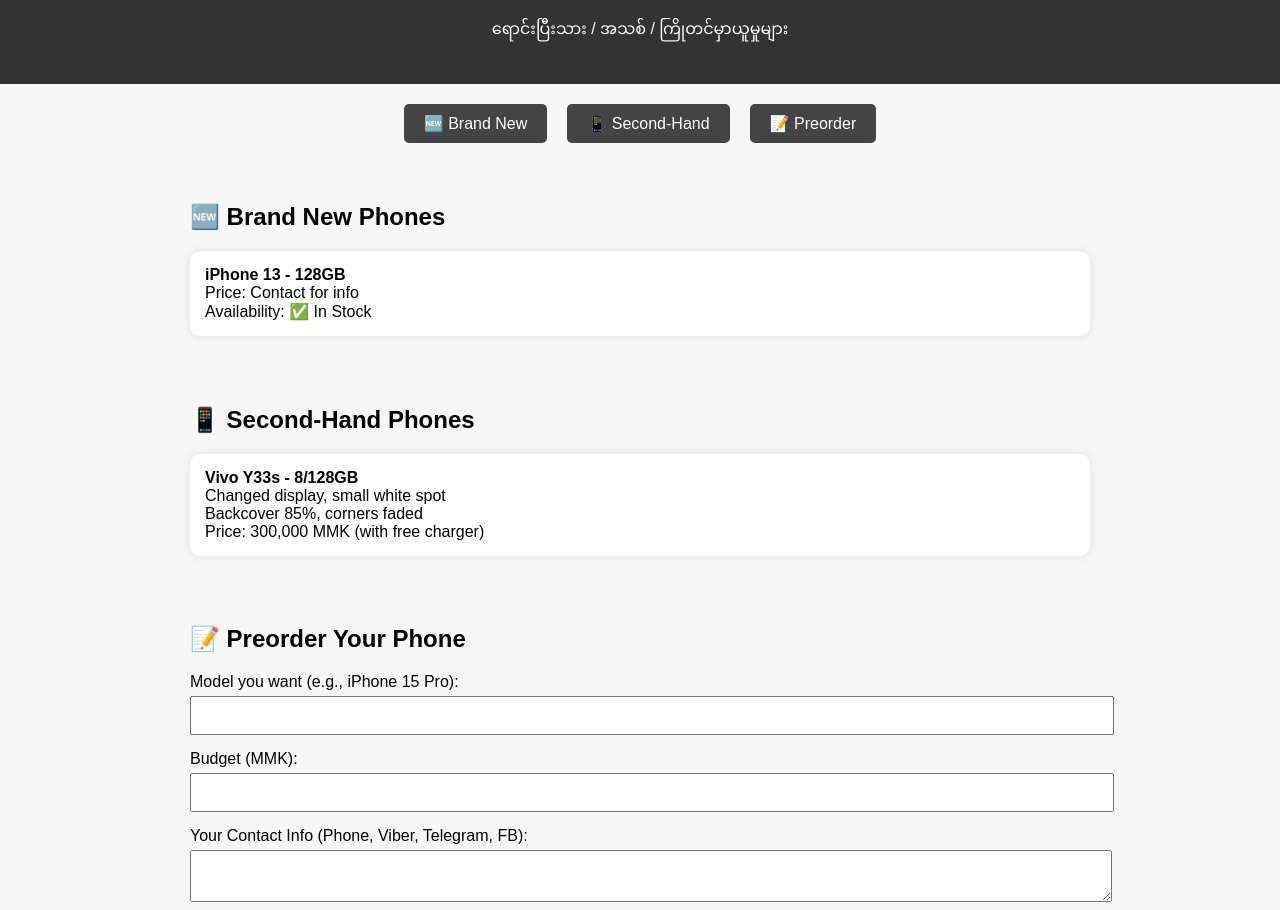
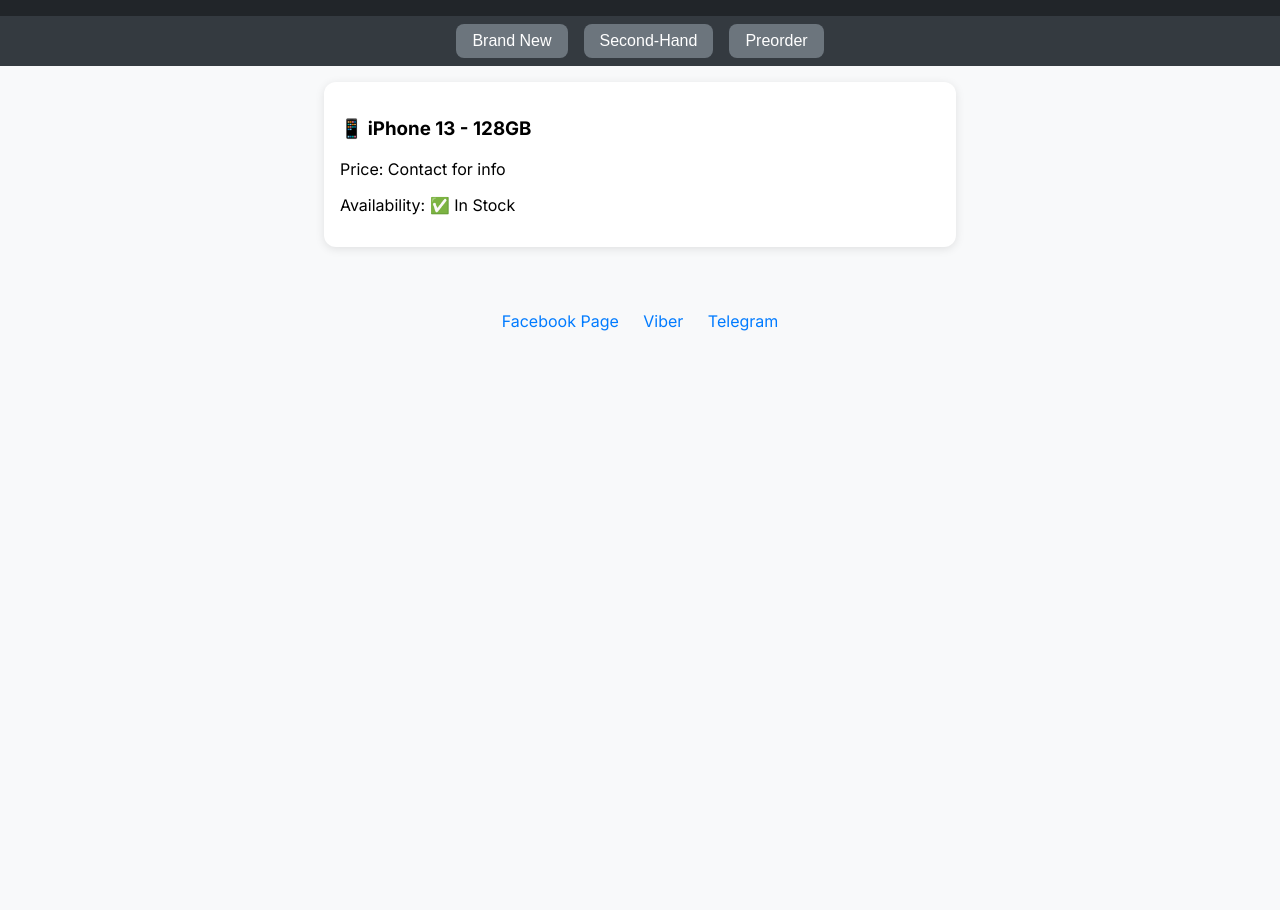
Before and after one commit to RAJUPOKHREL/rjmobile, a plain HTML site: page index.html in a window 1280 px wide. Shown: the part 121-1031 px from the top of the page. After the commit the page ends 800 px from the top, so only its background shows below. Drawn offline with Linux system fonts and the light colour scheme.

Commit message:
Update index.html

```diff
--- a/index.html
+++ b/index.html
@@ -4,52 +4,115 @@
   <meta charset="UTF-8" />
   <meta name="viewport" content="width=device-width, initial-scale=1.0" />
   <title>RJ MOBILE</title>
+  <link rel="preconnect" href="https://fonts.googleapis.com">
+  <link rel="preconnect" href="https://fonts.gstatic.com" crossorigin>
+  <link href="https://fonts.googleapis.com/css2?family=Inter:wght@400;600;700&display=swap" rel="stylesheet">
   <style>
     body {
-      font-family: sans-serif;
       margin: 0;
-      padding: 0;
-      background: #f7f7f7;
+      font-family: 'Inter', sans-serif;
+      background-color: #f8f9fa;
     }
+
     header {
-      background-color: #333;
-      color: #fff;
+      background-color: #212529;
+      color: white;
       text-align: center;
-      padding: 20px;
+      padding: 1rem 0;
+      box-shadow: 0 2px 5px rgba(0, 0, 0, 0.2);
     }
+
+    header h1 {
+      margin: 0;
+      font-size: 2rem;
+    }
+
+    header p {
+      margin: 0.3rem 0;
+      font-size: 0.95rem;
+    }
+
     nav {
       display: flex;
       justify-content: center;
-      gap: 20px;
-      margin: 20px 0;
+      gap: 1rem;
+      background-color: #343a40;
+      padding: 0.5rem;
     }
-    nav a {
+
+    nav button {
+      background: #6c757d;
+      color: white;
+      border: none;
+      padding: 0.5rem 1rem;
+      font-size: 1rem;
+      cursor: pointer;
+      border-radius: 8px;
+      transition: background 0.3s;
+    }
+
+    nav button:hover {
+      background: #495057;
+    }
+
+    .section {
+      display: none;
+      padding: 1rem;
+    }
+
+    .visible {
+      display: block;
+    }
+
+    .card {
+      background: white;
+      padding: 1rem;
+      border-radius: 12px;
+      box-shadow: 0 2px 10px rgba(0, 0, 0, 0.1);
+      margin-bottom: 1rem;
+      max-width: 600px;
+      margin-left: auto;
+      margin-right: auto;
+    }
+
+    .contact-links {
+      text-align: center;
+      margin: 2rem 0;
+    }
+
+    .contact-links a {
+      margin: 0 10px;
       text-decoration: none;
-      background: #444;
-      color: white;
-      padding: 10px 20px;
+      color: #007bff;
+    }
+
+    label {
+      display: block;
+      margin-top: 0.5rem;
+      font-weight: 600;
+    }
+
+    input, textarea {
+      width: 100%;
+      padding: 0.5rem;
+      margin-top: 0.2rem;
+      border: 1px solid #ced4da;
       border-radius: 5px;
     }
-    section {
-      max-width: 900px;
-      margin: auto;
-      padding: 20px;
+
+    button.submit-btn {
+      background-color: #198754;
+      color: white;
+      border: none;
+      padding: 0.5rem 1.5rem;
+      font-size: 1rem;
+      border-radius: 8px;
+      margin-top: 1rem;
+      cursor: pointer;
     }
-    .phone-box {
-      background: white;
-      margin: 10px 0;
-      padding: 15px;
-      border-radius: 10px;
-      box-shadow: 0 0 10px rgba(0,0,0,0.1);
-    }
-    form input, form textarea {
-      width: 100%;
-      padding: 10px;
-      margin: 5px 0 15px;
-    }
-    .contact-icons a {
-      margin-right: 10px;
-      font-size: 20px;
+
+    button.submit-btn:hover {
+      background-color: #157347;
     }
   </style>
 </head>
@@ -57,72 +120,82 @@
   <header>
     <h1>RJ MOBILE</h1>
     <p>Second-Hand, Brand New, and Preorders Available</p>
-    <p>ရောင်းပြီးသား / အသစ် / ကြိုတင်မှာယူမှုများ</p>
+    <p>အသစ် / တစ်ကြိမ်သုံး / ကြိုတင်မှာယူမှုများ</p>
   </header>
 
   <nav>
-    <a href="#brandnew">🆕 Brand New</a>
-    <a href="#secondhand">📱 Second-Hand</a>
-    <a href="#preorder">📝 Preorder</a>
+    <button onclick="showSection('brand')">Brand New</button>
+    <button onclick="showSection('second')">Second-Hand</button>
+    <button onclick="showSection('preorder')">Preorder</button>
   </nav>
 
-  <section id="brandnew">
-    <h2>🆕 Brand New Phones</h2>
-    <!-- Example -->
-    <div class="phone-box">
-      <strong>iPhone 13 - 128GB</strong><br />
-      Price: Contact for info<br />
-      Availability: ✅ In Stock
+  <section id="brand" class="section visible">
+    <div class="card">
+      <h3>📱 iPhone 13 - 128GB</h3>
+      <p>Price: Contact for info</p>
+      <p>Availability: ✅ In Stock</p>
     </div>
   </section>
 
-  <section id="secondhand">
-    <h2>📱 Second-Hand Phones</h2>
-    <div class="phone-box">
-      <strong>Vivo Y33s - 8/128GB</strong><br />
-      Changed display, small white spot<br />
-      Backcover 85%, corners faded<br />
-      Price: 300,000 MMK (with free charger)<br />
+  <section id="second" class="section">
+    <div class="card">
+      <h3>📱 Samsung Galaxy A12 - 64GB</h3>
+      <p>Price: 190,000 MMK</p>
+      <p>Condition: Good</p>
     </div>
   </section>
 
-  <section id="preorder">
-    <h2>📝 Preorder Your Phone</h2>
-    <form id="preorderForm">
-      <label>Model you want (e.g., iPhone 15 Pro):</label>
-      <input type="text" id="model" name="model" required />
+  <section id="preorder" class="section">
+    <div class="card">
+      <form onsubmit="handlePreorder(event)">
+        <label for="model">Desired Phone Model:</label>
+        <input type="text" id="model" name="model" required />
 
-      <label>Budget (MMK):</label>
-      <input type="text" name="budget" />
+        <label for="contact">Your Contact Info:</label>
+        <textarea id="contact" name="contact" rows="2" required></textarea>
 
-      <label>Your Contact Info (Phone, Viber, Telegram, FB):</label>
-      <textarea name="contact" required></textarea>
+        <div id="budgetRow">
+          <label for="budget">Your Budget (for second-hand only):</label>
+          <input type="number" id="budget" name="budget" />
+        </div>
 
-      <button type="submit">Submit Preorder</button>
-    </form>
-    <p id="result" style="color: red; font-weight: bold;"></p>
-  </section>
-
-  <section>
-    <h3>📲 Contact RJ MOBILE</h3>
-    <div class="contact-icons">
-      <a href="https://www.facebook.com/share/1995K5GJaV/?mibextid=wwXIfr" target="_blank">Facebook</a>
-      <a href="https://connect.viber.com/business/8085460a-beae-11ef-b567-8260b7d9dfd7?utm_source=manage&utm_medium=copy_link" target="_blank">Viber</a>
-      <a href="https://t.me/itsmeRj10" target="_blank">Telegram</a>
+        <button type="submit" class="submit-btn">Send Preorder</button>
+        <p id="responseMsg"></p>
+      </form>
     </div>
   </section>
 
+  <div class="contact-links">
+    <a href="https://www.facebook.com/share/1995K5GJaV/?mibextid=wwXIfr" target="_blank">Facebook Page</a>
+    <a href="https://connect.viber.com/business/8085460a-beae-11ef-b567-8260b7d9dfd7?utm_source=manage&utm_medium=copy_link" target="_blank">Viber</a>
+    <a href="https://t.me/itsmeRj10" target="_blank">Telegram</a>
+  </div>
+
   <script>
-    document.getElementById("preorderForm").addEventListener("submit", function(e) {
+    function showSection(sectionId) {
+      const sections = document.querySelectorAll('.section');
+      sections.forEach(sec => sec.classList.remove('visible'));
+      document.getElementById(sectionId).classList.add('visible');
+    }
+
+    function handlePreorder(e) {
       e.preventDefault();
-      const model = document.getElementById("model").value.toLowerCase();
-      const fakeModels = ["iphone 17 air", "samsung s25 ultra"];
-      if (fakeModels.includes(model)) {
-        document.getElementById("result").textContent = "❌ Sorry, that model does not exist. Please check again.";
-      } else {
-        document.getElementById("result").textContent = "✅ Your request has been received. We will contact you soon.";
+      const model = document.getElementById('model').value.trim().toLowerCase();
+      const response = document.getElementById('responseMsg');
+      const knownPhones = ['iphone 13', 'iphone 14', 'iphone 15', 'samsung galaxy s23', 'redmi note 12'];
+
+      const isNewPhone = knownPhones.includes(model);
+      document.getElementById('budgetRow').style.display = isNewPhone ? 'none' : 'block';
+
+      if (/iphone\s*1[6-9]|iphone\s*17|iphone\s*20|air/i.test(model)) {
+        response.textContent = "❗ This model does not currently exist. Please check again.";
+        response.style.color = 'red';
+        return;
       }
-    });
+
+      response.textContent = "✅ Thank you! We'll contact you soon.";
+      response.style.color = 'green';
+    }
   </script>
 </body>
 </html>
```
